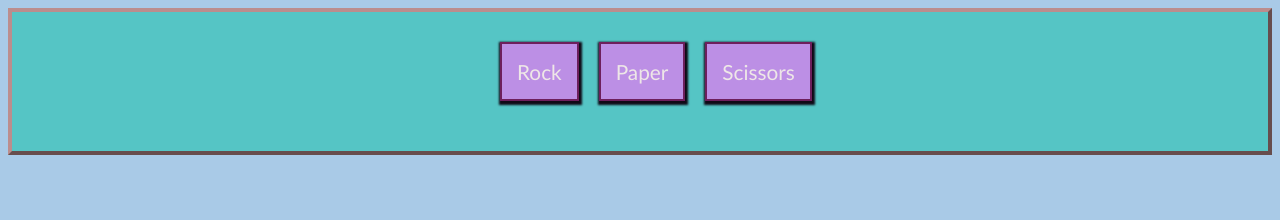
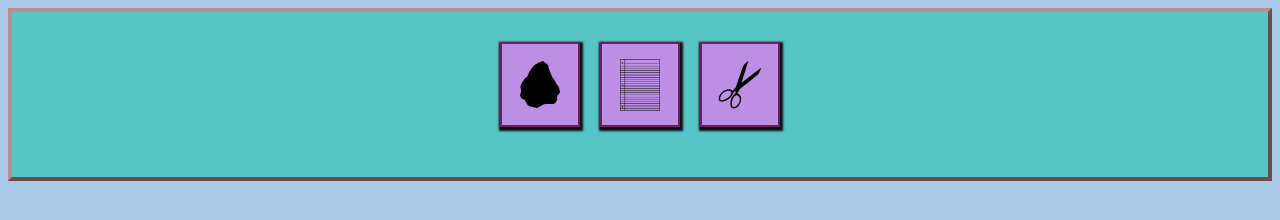
Before and after one commit to vladgheorghilas/rock-paper-scissors, a plain HTML site: page index.html in a window 1280 px wide. Drawn offline with Linux system fonts and the light colour scheme.

Commit message:
Add logos to r p s

```diff
--- a/index.html
+++ b/index.html
@@ -12,11 +12,14 @@
     <div class="container">
         <div class="score"></div>
         <div class="flex-container">
-            <div class="button rock">Rock</div>
-            <div class="button paper">Paper</div>
-            <div class="button scissors">Scissors</div>
+            <div class="button rock" id="Rock"></div>
+            <div class="button paper" id="Paper"></div>
+            <div class="button scissors" id="Scissors"></div>
         </div>
         <div class="results"></div>
     </div>
+    <div class="test">
+
+    </div>
 </body>
 </html>
--- a/javascript.js
+++ b/javascript.js
@@ -23,7 +23,7 @@ let roundsLost=0;
 /* let roundResult=0; */
 
 function playRound(e){
-    let playerChoice=e.target.textContent;
+    let playerChoice=e.target.id;
     let computerSelection=getComputerChoice();
     let roundRes=document.querySelector('.results');
     roundRes.textContent=(`Player chose ${playerChoice} and Computer chose ${computerSelection}`);
--- a/style.css
+++ b/style.css
@@ -18,10 +18,13 @@ body{
     padding: 15px;
     background-color: rgb(188, 143, 229);
     box-shadow: 1px 2px 2px 2px rgb(16, 9, 22);
-    color: rgb(238, 231, 231);
-    font-size: 1.3rem;
+    width: 85px;
+    height: 85px;
+    /* color: rgb(238, 231, 231); */
+    /* font-size: 1.3rem; */
     margin: 10px;
-    font-family:'Gill Sans', 'Gill Sans MT', Calibri, 'Trebuchet MS', sans-serif;
+    box-sizing: border-box;
+    /* font-family:'Gill Sans', 'Gill Sans MT', Calibri, 'Trebuchet MS', sans-serif; */
 }
 .button:hover{
     background-color: rgb(149, 88, 206);
@@ -40,3 +43,15 @@ body{
     font-size: 3rem;
     color:rgb(139, 30, 94)
 }
+.rock{
+    background: rgb(188, 143, 229) url("576564.svg") no-repeat center;
+    background-size: 40px;
+}
+.paper{
+    background: rgb(188, 143, 229) url("34910.svg") no-repeat center;
+    background-size: 40px;
+}
+.scissors{
+    background: rgb(188, 143, 229) url("1332795.svg") no-repeat center;
+    background-size: 50px;
+}
```
Also changed, not shown: 1332795.svg (added), 34910.svg (added), 576564.svg (added).
